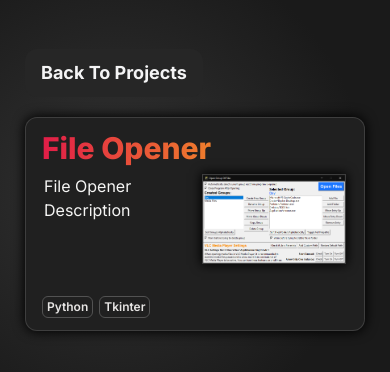
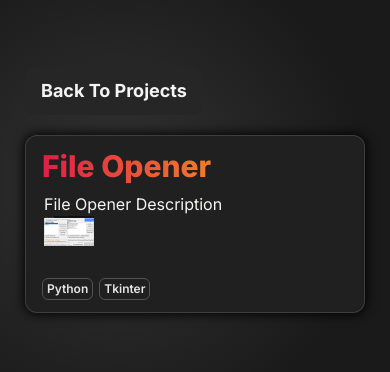
Before and after one commit to vik-ma/portfolio, a Next.js app: page /projects/file-opener in a window 390 px wide. Shown: the part 232-604 px from the top of the page. Built offline with nearby package versions, Linux system fonts and the light colour scheme.

Commit message:
Added max-width to preview images

```diff
--- a/app/components/ProjectPage.tsx
+++ b/app/components/ProjectPage.tsx
@@ -5,17 +5,18 @@ export default function ProjectPage({ project }: ProjectProps) {
   return (
     <div className="px-0.5">
       <div className="flex flex-col justify-between">
-        <div className="flex flex-row justify-between mb-7">
+        <div className="flex flex-col md:flex-row justify-between mb-7">
           <div>{project?.fullDescription}</div>
-          <div className="image-container">
+          <div className="flex">
             {project?.previewImgSrcList.map(
               (imageSrc: string, index: number) => (
                 <Image
+                  className="max-w-[50px] md:max-w-none"
                   key={index + 1}
                   src={imageSrc}
                   alt={`${project?.name} Preview Image ${index + 1}`}
-                  width={160}
-                  height={100}
+                  width={60}
+                  height={37}
                 />
               )
             )}
--- a/app/components/ProjectsSection.tsx
+++ b/app/components/ProjectsSection.tsx
@@ -21,7 +21,7 @@ export default function ProjectsSection() {
                       <p className="project-short-desc max-w-[50%]">
                         {value.shortDescription}
                       </p>
-                      <div className="mt-1 image-container">
+                      <div className="mt-1 thumbnail-container">
                         <Image
                           src={value.thumbnailImgSrc}
                           alt={`${value.name} Preview Image`}
--- a/app/globals.css
+++ b/app/globals.css
@@ -237,7 +237,7 @@ body {
   color: #B6B3AF;
 }
 
-.image-container {
+.thumbnail-container {
   border: 1px solid rgba(70, 70, 70, 0.8);
   box-shadow: 0px 0px 10px 1px rgb(0, 0, 0);
 }
```
